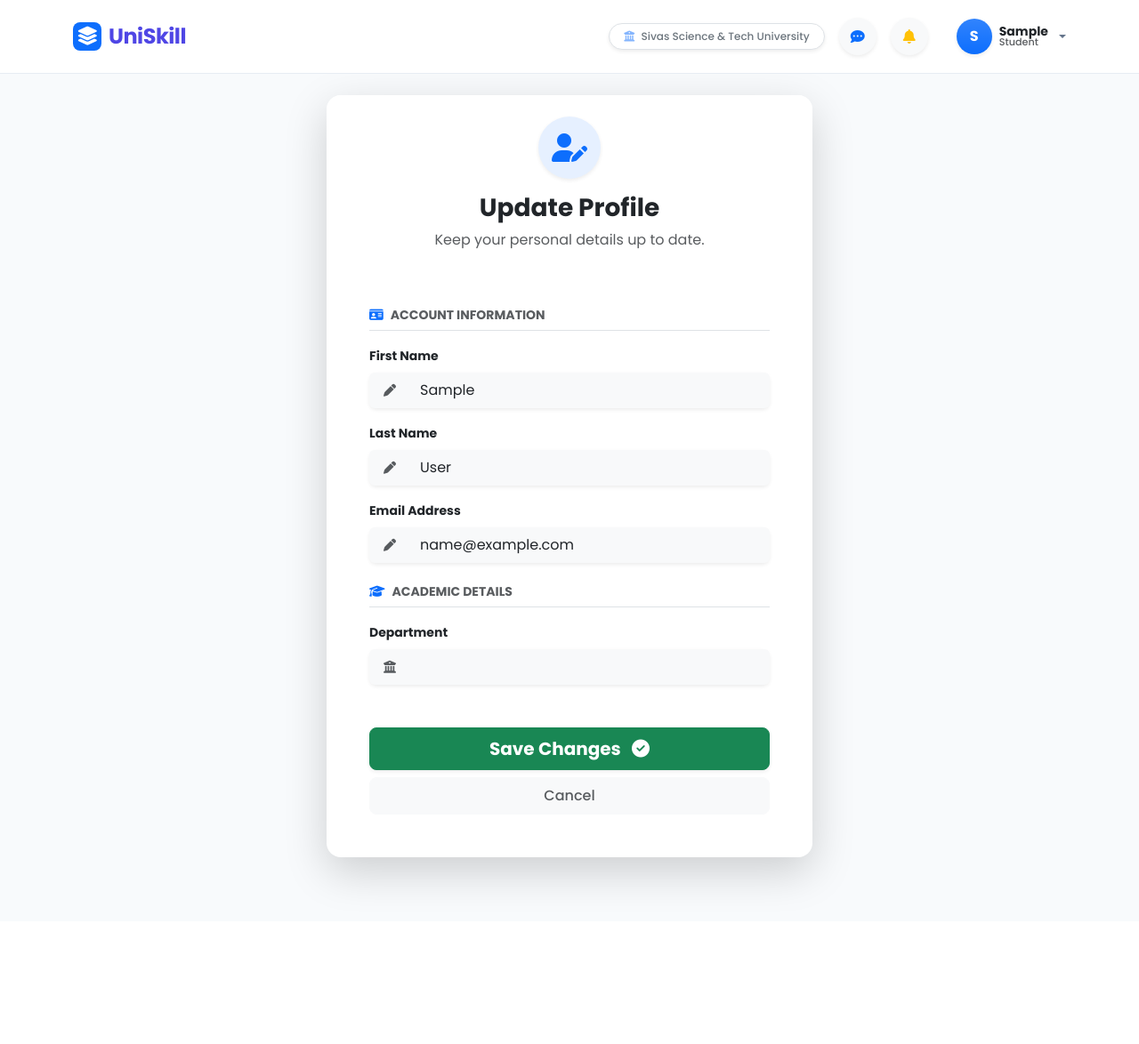
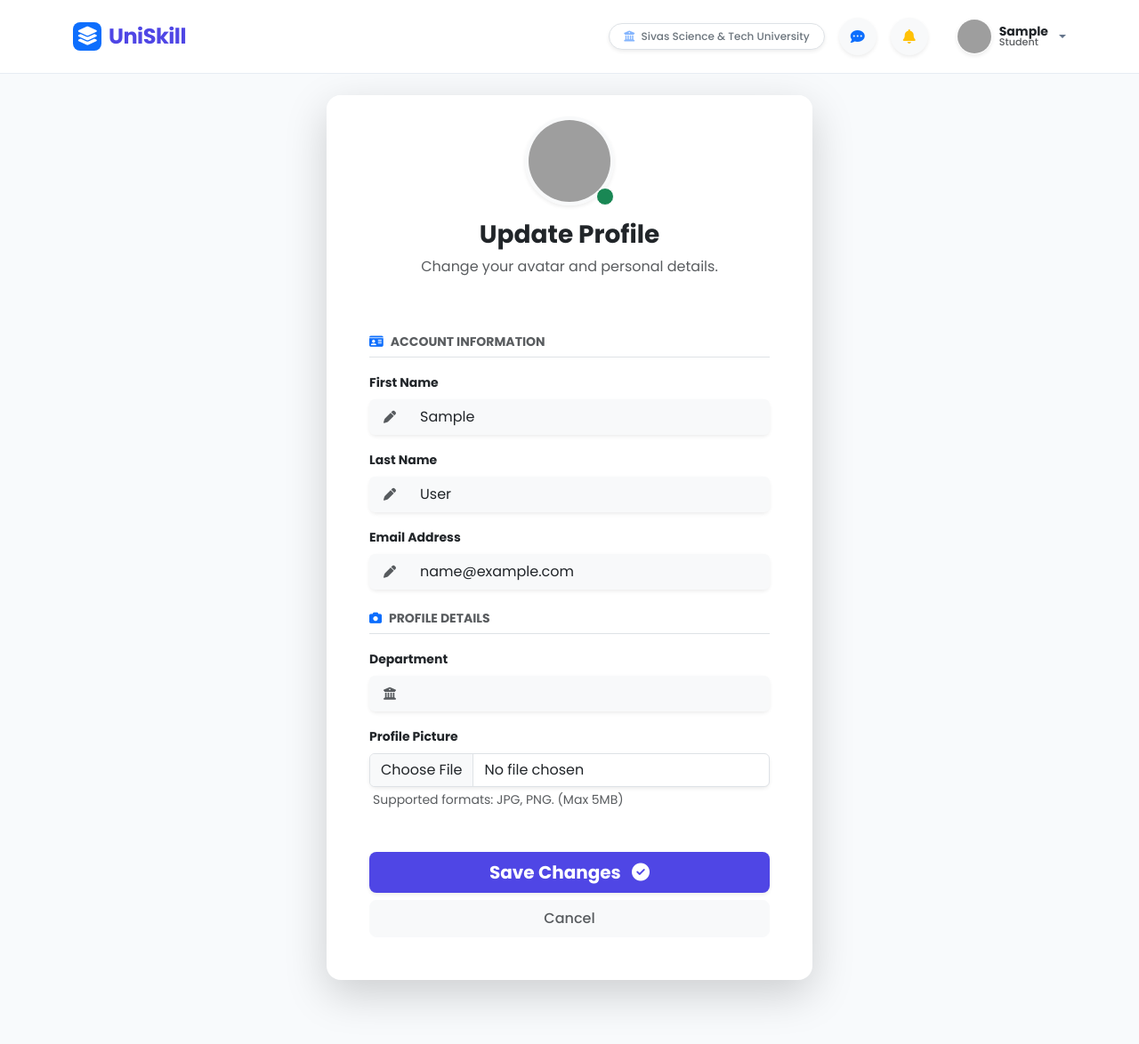
Before and after one commit to bugraozkaya/Uniskill, a Django app: page /edit-profile/ in a window 1280 px wide. Shown: the whole page at 89% size. Before the commit the page ends 1006 px from the top, so only its background shows below. Run offline with Django 5.2, Linux system fonts and the light colour scheme; the visitor is signed in with stand-in values (Sample User, id 1); data that the repository does not hold is empty; grey boxes are pictures that could not be loaded.

Commit message:
Profil fotoğrafı

```diff
--- a/core/forms.py
+++ b/core/forms.py
@@ -99,12 +99,15 @@ class UserUpdateForm(forms.ModelForm):
 class ProfileUpdateForm(forms.ModelForm):
     class Meta:
         model = Profile
-        fields = ['department']
+        # --- BURASI DEĞİŞTİ: Avatar alanı eklendi ---
+        fields = ['department', 'avatar']
         labels = {
-            'department': 'Department'
+            'department': 'Department',
+            'avatar': 'Profile Picture'
         }
         widgets = {
             'department': forms.TextInput(attrs={'class': 'form-control'}),
+            'avatar': forms.FileInput(attrs={'class': 'form-control'}), # Dosya yükleme butonu
         }
 
 # 6. REVIEW FORM
--- a/core/models.py
+++ b/core/models.py
@@ -24,6 +24,10 @@ CATEGORY_CHOICES = [
 
 class Profile(models.Model):
     user = models.OneToOneField(settings.AUTH_USER_MODEL, on_delete=models.CASCADE, related_name='profile')
+
+    # --- YENİ EKLENEN KISIM: Profil Fotoğrafı ---
+    avatar = models.ImageField(default='default.png', upload_to='profile_pics/', verbose_name="Profile Picture")
+    # --------------------------------------------
 
     balance = models.IntegerField(default=3, help_text="Balance in hours")
     department = models.CharField(max_length=100, blank=True, null=True)
@@ -131,7 +135,6 @@ class Message(models.Model):
         return f"From {self.sender} to {self.recipient}"
 
 class Notification(models.Model):
-    # DÜZELTME: User yerine settings.AUTH_USER_MODEL kullanıldı
     recipient = models.ForeignKey(settings.AUTH_USER_MODEL, on_delete=models.CASCADE, related_name='notifications')
     message = models.CharField(max_length=255)
     link = models.CharField(max_length=200, blank=True, null=True)
--- a/core/templates/core/base.html
+++ b/core/templates/core/base.html
@@ -195,11 +195,12 @@
                             {% endif %}
                         </ul>
                     </li>
+
                     <li class="nav-item dropdown ms-2">
                         <a class="nav-link dropdown-toggle d-flex align-items-center gap-2 ps-2 pe-0" href="#" role="button" data-bs-toggle="dropdown">
-                            <div class="bg-gradient bg-primary text-white rounded-circle d-flex align-items-center justify-content-center fw-bold shadow-sm" style="width: 40px; height: 40px;">
-                                {{ user.first_name|first|upper }}
-                            </div>
+
+                            <img src="{{ user.profile.avatar.url }}" class="rounded-circle shadow-sm border border-white bg-white" style="width: 40px; height: 40px; object-fit: cover;">
+
                             <div class="d-none d-lg-block text-start lh-1">
                                 <span class="d-block text-dark fw-bold small">{{ user.first_name }}</span>
                                 <span class="d-block text-muted" style="font-size: 0.7rem;">Student</span>
--- a/core/templates/core/edit_profile.html
+++ b/core/templates/core/edit_profile.html
@@ -7,11 +7,13 @@
         <div class="card shadow-lg border-0 rounded-4 overflow-hidden bg-white">
 
             <div class="card-header bg-white border-0 pt-4 px-4 pb-0 text-center">
-                <div class="bg-primary bg-opacity-10 text-primary rounded-circle d-inline-flex align-items-center justify-content-center mb-3 shadow-sm" style="width: 70px; height: 70px;">
-                    <i class="fas fa-user-edit fa-2x"></i>
+                <div class="position-relative d-inline-block mb-3">
+                    <img src="{{ user.profile.avatar.url }}" class="rounded-circle border border-4 border-light shadow-sm" style="width: 100px; height: 100px; object-fit: cover;">
+                    <div class="position-absolute bottom-0 end-0 bg-success border border-white rounded-circle p-2" style="width: 20px; height: 20px;"></div>
                 </div>
+
                 <h3 class="fw-bold text-dark">Update Profile</h3>
-                <p class="text-muted">Keep your personal details up to date.</p>
+                <p class="text-muted">Change your avatar and personal details.</p>
             </div>
 
             <div class="card-body p-4 p-md-5">
@@ -32,46 +34,41 @@
                                 </span>
                                 {{ field }}
                             </div>
-                            {% if field.help_text %}
-                                <div class="form-text text-muted small ms-1">{{ field.help_text }}</div>
+                            {% if field.errors %}
+                                <div class="text-danger small mt-1 ms-1 fw-bold">
+                                    {{ field.errors.0 }}
+                                </div>
                             {% endif %}
-                            {% for error in field.errors %}
-                                <div class="text-danger small mt-1 ms-1 fw-bold">
-                                    <i class="fas fa-exclamation-circle me-1"></i>{{ error }}
-                                </div>
-                            {% endfor %}
                         </div>
                         {% endfor %}
                     </div>
 
                     <div class="mb-4">
                         <h6 class="fw-bold text-uppercase text-muted small letter-spacing-1 mb-3 border-bottom pb-2 mt-4">
-                            <i class="fas fa-graduation-cap me-2 text-primary"></i>Academic Details
+                            <i class="fas fa-camera me-2 text-primary"></i>Profile Details
                         </h6>
 
-                        {% for field in p_form %}
                         <div class="mb-3">
-                            <label class="form-label fw-bold small text-dark">{{ field.label }}</label>
+                            <label class="form-label fw-bold small text-dark">Department</label>
                             <div class="input-group shadow-sm rounded-3">
                                 <span class="input-group-text bg-light border-0 ps-3 text-muted">
                                     <i class="fas fa-university small"></i>
                                 </span>
-                                {{ field }}
+                                {{ p_form.department }}
                             </div>
-                            {% if field.help_text %}
-                                <div class="form-text text-muted small ms-1">{{ field.help_text }}</div>
-                            {% endif %}
-                            {% for error in field.errors %}
-                                <div class="text-danger small mt-1 ms-1 fw-bold">
-                                    <i class="fas fa-exclamation-circle me-1"></i>{{ error }}
-                                </div>
-                            {% endfor %}
                         </div>
-                        {% endfor %}
+
+                        <div class="mb-3">
+                            <label class="form-label fw-bold small text-dark">Profile Picture</label>
+                            <div class="shadow-sm rounded-3">
+                                {{ p_form.avatar }}
+                            </div>
+                            <div class="form-text text-muted small ms-1">Supported formats: JPG, PNG. (Max 5MB)</div>
+                        </div>
                     </div>
 
                     <div class="d-grid gap-2 mt-5">
-                        <button type="submit" class="btn btn-success btn-lg rounded-3 fw-bold shadow-sm py-2 transition-hover">
+                        <button type="submit" class="btn btn-primary btn-lg rounded-3 fw-bold shadow-sm py-2 transition-hover">
                             Save Changes <i class="fas fa-check-circle ms-2"></i>
                         </button>
                         <a href="{% url 'dashboard' %}" class="btn btn-light text-muted rounded-3 py-2 fw-medium">Cancel</a>
@@ -83,25 +80,15 @@
 </div>
 
 <script>
-    // Django form elemanlarına otomatik modern stil ekle
     document.addEventListener("DOMContentLoaded", function() {
         const inputs = document.querySelectorAll('input, select, textarea');
 
         inputs.forEach(input => {
-            // Checkbox değilse standart stil uygula
             if (input.type !== 'checkbox' && input.type !== 'file') {
                 input.classList.add('form-control', 'bg-light', 'border-0', 'py-2', 'ps-3');
             }
-
-            // Select kutusu ise
-            if (input.tagName === 'SELECT') {
-                input.classList.add('form-select');
-                input.style.cursor = 'pointer';
-            }
-
-            // Dosya yükleme alanı ise (varsa)
             if (input.type === 'file') {
-                input.classList.add('form-control', 'bg-light');
+                input.classList.add('form-control'); // Dosya yükleme butonu için
             }
         });
     });
--- a/core/templates/core/search_skills.html
+++ b/core/templates/core/search_skills.html
@@ -77,9 +77,7 @@
                                     </span>
 
                                     <a href="{% url 'public_profile' item.user.id %}" class="text-decoration-none d-flex align-items-center gap-2 group-hover-text">
-                                        <div class="bg-light text-primary rounded-circle d-flex align-items-center justify-content-center fw-bold small shadow-sm" style="width: 32px; height: 32px;">
-                                            {{ item.user.first_name|first|upper }}
-                                        </div>
+                                        <img src="{{ item.user.profile.avatar.url }}" class="rounded-circle shadow-sm border border-white" style="width: 35px; height: 35px; object-fit: cover;">
                                         <small class="fw-bold text-dark">{{ item.user.first_name }}</small>
                                     </a>
                                 </div>
--- a/core/views.py
+++ b/core/views.py
@@ -136,7 +136,11 @@ def logout_view(request):
 def edit_profile(request):
     if request.method == 'POST':
         u_form = UserUpdateForm(request.POST, instance=request.user)
-        p_form = ProfileUpdateForm(request.POST, instance=request.user.profile)
+
+        # --- DÜZELTME BURADA: request.FILES EKLENDİ ---
+        p_form = ProfileUpdateForm(request.POST, request.FILES, instance=request.user.profile)
+        # ----------------------------------------------
+
         if u_form.is_valid() and p_form.is_valid():
             u_form.save()
             p_form.save()
```
Also changed, not shown: core/templates/core/dashboard.html (+7 -9 lines), core/templates/core/public_profile.html (+3 -8 lines), core/migrations/0003_profile_avatar.py (added).
